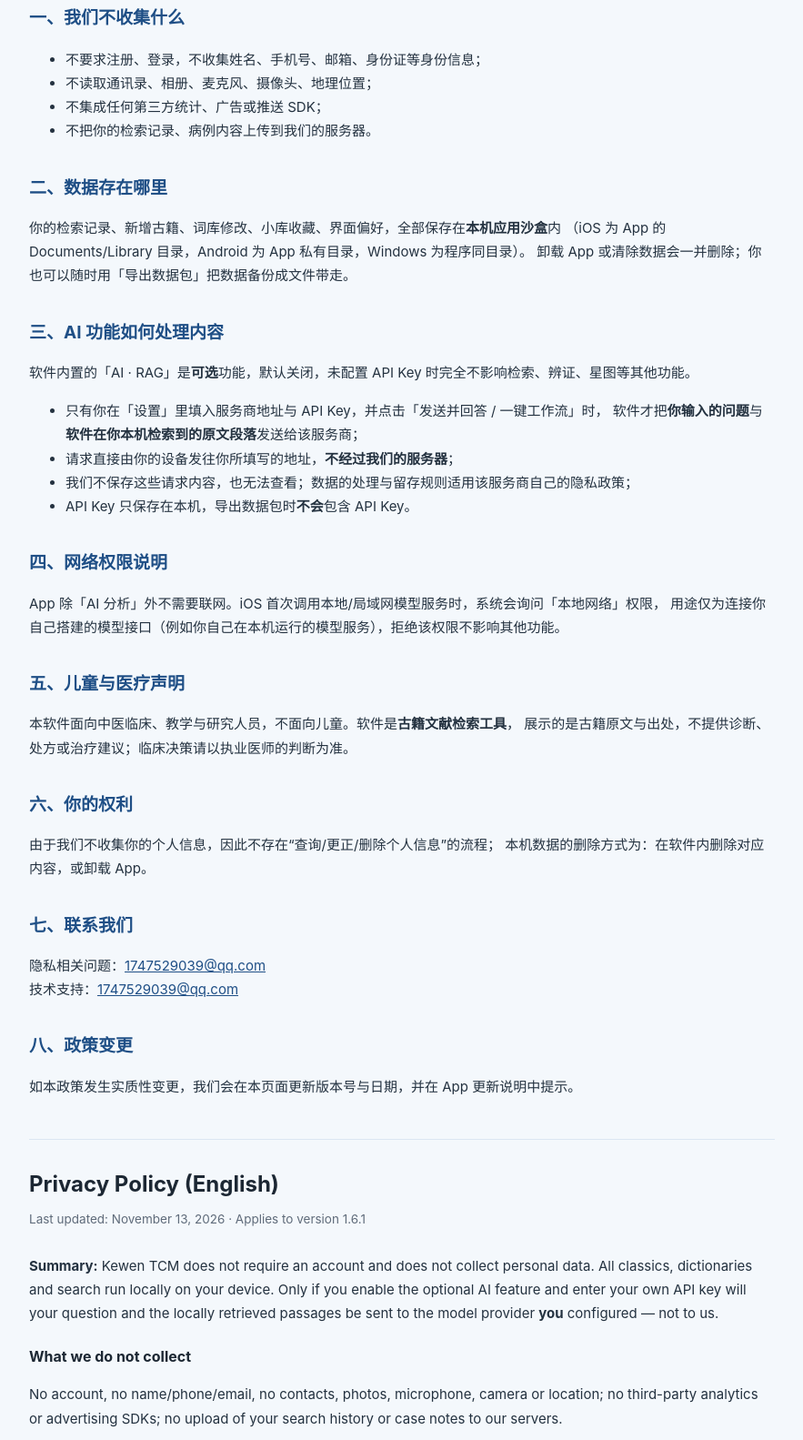
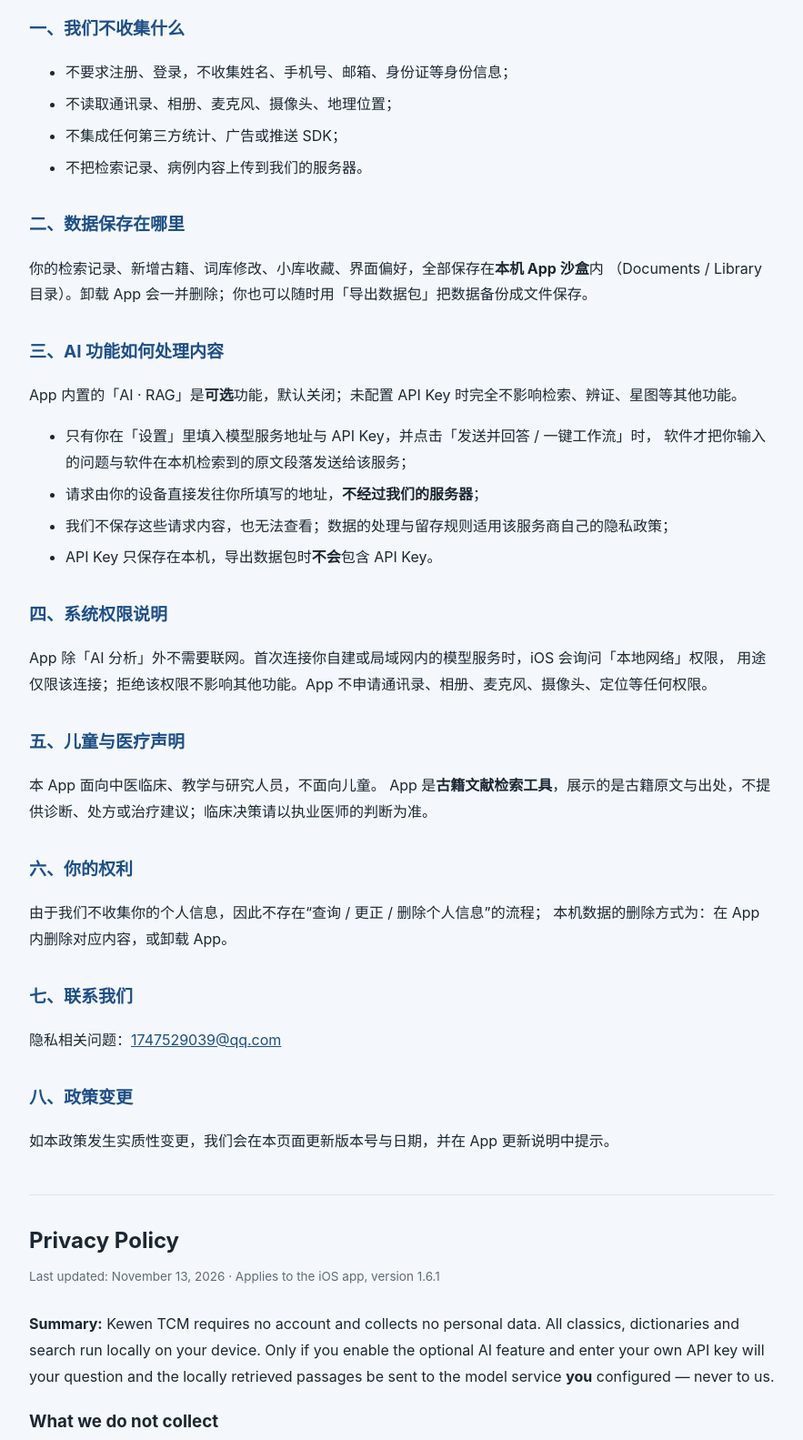
Before and after one commit to zhushui061/kewen-legal, a plain HTML site: page privacy.html in a window 1280 px wide. Shown: the part 324-1907 px from the top of the page at 91% size, without its empty margins (198-1081 px from the left). Drawn offline with Linux system fonts and the light colour scheme.

Commit message:
更新 privacy.html

```diff
--- a/privacy.html
+++ b/privacy.html
@@ -3,31 +3,29 @@
 <head>
 <meta charset="utf-8">
 <meta name="viewport" content="width=device-width,initial-scale=1">
-<title>科文中医 · 隐私政策 / Privacy Policy</title>
+<title>科文中医 · 隐私政策</title>
 <style>
   :root{color-scheme:light}
-  body{margin:0;background:#f4f8fc;color:#1c2733;font:16px/1.75 -apple-system,BlinkMacSystemFont,"Segoe UI","PingFang SC","Microsoft YaHei",sans-serif}
+  body{margin:0;background:#f4f8fc;color:#1c2733;font:16px/1.8 -apple-system,BlinkMacSystemFont,"PingFang SC","Helvetica Neue",sans-serif}
   .wrap{max-width:820px;margin:0 auto;padding:36px 22px 80px}
   h1{font-size:28px;margin:0 0 6px}
   .sub{color:#5f6b7a;font-size:13.5px;margin-bottom:26px}
   h2{font-size:19px;margin:32px 0 8px;color:#1f4f86}
-  h3{font-size:16px;margin:20px 0 6px}
-  p,li{font-size:15px;color:#243240}
+  li{margin:6px 0}
   .card{background:#fff;border:1px solid #dbe6f2;border-radius:14px;padding:22px 24px;margin:18px 0}
-  code{background:#eef4fb;padding:1px 5px;border-radius:5px;font-size:14px}
+  a{color:#1f4f86}
   .en{border-top:1px solid #dbe6f2;margin-top:44px;padding-top:28px}
-  a{color:#1f4f86}
 </style>
 </head>
 <body>
 <div class="wrap">
   <h1>科文中医 · 隐私政策</h1>
-  <div class="sub">最后更新：2026 年 11 月 13 日　适用版本：1.6.1（iOS / Android / Windows）</div>
+  <div class="sub">最后更新：2026 年 11 月 13 日　适用于 iOS 版 1.6.1</div>
 
   <div class="card">
     <p><b>一句话总结：</b>科文中医不注册账号、不收集你的个人信息、不做统计与广告。
     全部古籍、词库与检索都在你的设备本地完成。只有当你主动使用「AI 分析」并填写了自己的模型 API Key 时，
-    你输入的内容才会发送到<b>你自己配置的</b>模型服务商，我们不经手、也不存储这些内容。</p>
+    你输入的内容才会发送到<b>你自己配置的</b>模型服务商，我们不接收、也不存储这些内容。</p>
   </div>
 
   <h2>一、我们不收集什么</h2>
@@ -35,63 +33,62 @@
     <li>不要求注册、登录，不收集姓名、手机号、邮箱、身份证等身份信息；</li>
     <li>不读取通讯录、相册、麦克风、摄像头、地理位置；</li>
     <li>不集成任何第三方统计、广告或推送 SDK；</li>
-    <li>不把你的检索记录、病例内容上传到我们的服务器。</li>
+    <li>不把检索记录、病例内容上传到我们的服务器。</li>
   </ul>
 
-  <h2>二、数据存在哪里</h2>
-  <p>你的检索记录、新增古籍、词库修改、小库收藏、界面偏好，全部保存在<b>本机应用沙盒</b>内
-  （iOS 为 App 的 Documents/Library 目录，Android 为 App 私有目录，Windows 为程序同目录）。
-  卸载 App 或清除数据会一并删除；你也可以随时用「导出数据包」把数据备份成文件带走。</p>
+  <h2>二、数据保存在哪里</h2>
+  <p>你的检索记录、新增古籍、词库修改、小库收藏、界面偏好，全部保存在<b>本机 App 沙盒</b>内
+  （Documents / Library 目录）。卸载 App 会一并删除；你也可以随时用「导出数据包」把数据备份成文件保存。</p>
 
   <h2>三、AI 功能如何处理内容</h2>
-  <p>软件内置的「AI · RAG」是<b>可选</b>功能，默认关闭，未配置 API Key 时完全不影响检索、辨证、星图等其他功能。</p>
+  <p>App 内置的「AI · RAG」是<b>可选</b>功能，默认关闭；未配置 API Key 时完全不影响检索、辨证、星图等其他功能。</p>
   <ul>
-    <li>只有你在「设置」里填入服务商地址与 API Key，并点击「发送并回答 / 一键工作流」时，
-      软件才把<b>你输入的问题</b>与<b>软件在你本机检索到的原文段落</b>发送给该服务商；</li>
-    <li>请求直接由你的设备发往你所填写的地址，<b>不经过我们的服务器</b>；</li>
+    <li>只有你在「设置」里填入模型服务地址与 API Key，并点击「发送并回答 / 一键工作流」时，
+      软件才把你输入的问题与软件在本机检索到的原文段落发送给该服务；</li>
+    <li>请求由你的设备直接发往你所填写的地址，<b>不经过我们的服务器</b>；</li>
     <li>我们不保存这些请求内容，也无法查看；数据的处理与留存规则适用该服务商自己的隐私政策；</li>
     <li>API Key 只保存在本机，导出数据包时<b>不会</b>包含 API Key。</li>
   </ul>
 
-  <h2>四、网络权限说明</h2>
-  <p>App 除「AI 分析」外不需要联网。iOS 首次调用本地/局域网模型服务时，系统会询问「本地网络」权限，
-  用途仅为连接你自己搭建的模型接口（例如你自己在本机运行的模型服务），拒绝该权限不影响其他功能。</p>
+  <h2>四、系统权限说明</h2>
+  <p>App 除「AI 分析」外不需要联网。首次连接你自建或局域网内的模型服务时，iOS 会询问「本地网络」权限，
+  用途仅限该连接；拒绝该权限不影响其他功能。App 不申请通讯录、相册、麦克风、摄像头、定位等任何权限。</p>
 
   <h2>五、儿童与医疗声明</h2>
-  <p>本软件面向中医临床、教学与研究人员，不面向儿童。软件是<b>古籍文献检索工具</b>，
-  展示的是古籍原文与出处，不提供诊断、处方或治疗建议；临床决策请以执业医师的判断为准。</p>
+  <p>本 App 面向中医临床、教学与研究人员，不面向儿童。
+  App 是<b>古籍文献检索工具</b>，展示的是古籍原文与出处，不提供诊断、处方或治疗建议；临床决策请以执业医师的判断为准。</p>
 
   <h2>六、你的权利</h2>
-  <p>由于我们不收集你的个人信息，因此不存在“查询/更正/删除个人信息”的流程；
-  本机数据的删除方式为：在软件内删除对应内容，或卸载 App。</p>
+  <p>由于我们不收集你的个人信息，因此不存在“查询 / 更正 / 删除个人信息”的流程；
+  本机数据的删除方式为：在 App 内删除对应内容，或卸载 App。</p>
 
   <h2>七、联系我们</h2>
-  <p>隐私相关问题：<a href="mailto:1747529039@qq.com">1747529039@qq.com</a><br>
-  技术支持：<a href="mailto:1747529039@qq.com">1747529039@qq.com</a></p>
+  <p>隐私相关问题：<a href="mailto:1747529039@qq.com">1747529039@qq.com</a></p>
 
   <h2>八、政策变更</h2>
   <p>如本政策发生实质性变更，我们会在本页面更新版本号与日期，并在 App 更新说明中提示。</p>
 
   <div class="en">
-    <h1 style="font-size:24px">Privacy Policy (English)</h1>
-    <div class="sub">Last updated: November 13, 2026 · Applies to version 1.6.1</div>
-    <p><b>Summary:</b> Kewen TCM does not require an account and does not collect personal data.
-    All classics, dictionaries and search run locally on your device. Only if you enable the optional AI feature
-    and enter your own API key will your question and the locally retrieved passages be sent to the model
-    provider <b>you</b> configured — not to us.</p>
+    <h1 style="font-size:24px">Privacy Policy</h1>
+    <div class="sub">Last updated: November 13, 2026 · Applies to the iOS app, version 1.6.1</div>
+    <p><b>Summary:</b> Kewen TCM requires no account and collects no personal data. All classics, dictionaries
+    and search run locally on your device. Only if you enable the optional AI feature and enter your own API key
+    will your question and the locally retrieved passages be sent to the model service <b>you</b> configured —
+    never to us.</p>
     <h3>What we do not collect</h3>
-    <p>No account, no name/phone/email, no contacts, photos, microphone, camera or location;
-    no third-party analytics or advertising SDKs; no upload of your search history or case notes to our servers.</p>
+    <p>No account, no name/phone/email, no contacts, photos, microphone, camera or location; no third-party
+    analytics or advertising SDKs; no upload of your search history or case notes to our servers.</p>
     <h3>Where your data lives</h3>
     <p>Search history, imported books, dictionary edits, bookmarks and preferences are stored in the app sandbox
     on your device. You can export them at any time as a data package file.</p>
     <h3>AI feature</h3>
     <p>The AI feature is optional and off by default. When you press “Send and Answer” or “Workflow”, your question
-    and the passages retrieved on your device are sent directly to the endpoint you configured.
-    We do not store or see these requests. Your API key stays on device and is never included in exported data packages.</p>
+    and the passages retrieved on your device are sent directly to the endpoint you configured. We do not store or
+    see these requests. Your API key stays on device and is never included in exported data packages.</p>
     <h3>Medical disclaimer</h3>
     <p>This app is a literature search tool. It displays classical texts and their sources; it does not provide
-    diagnosis, prescriptions or treatment advice. Clinical decisions remain the responsibility of a licensed practitioner.</p>
+    diagnosis, prescriptions or treatment advice. Clinical decisions remain the responsibility of a licensed
+    practitioner.</p>
     <h3>Contact</h3>
     <p><a href="mailto:1747529039@qq.com">1747529039@qq.com</a></p>
   </div>
```
